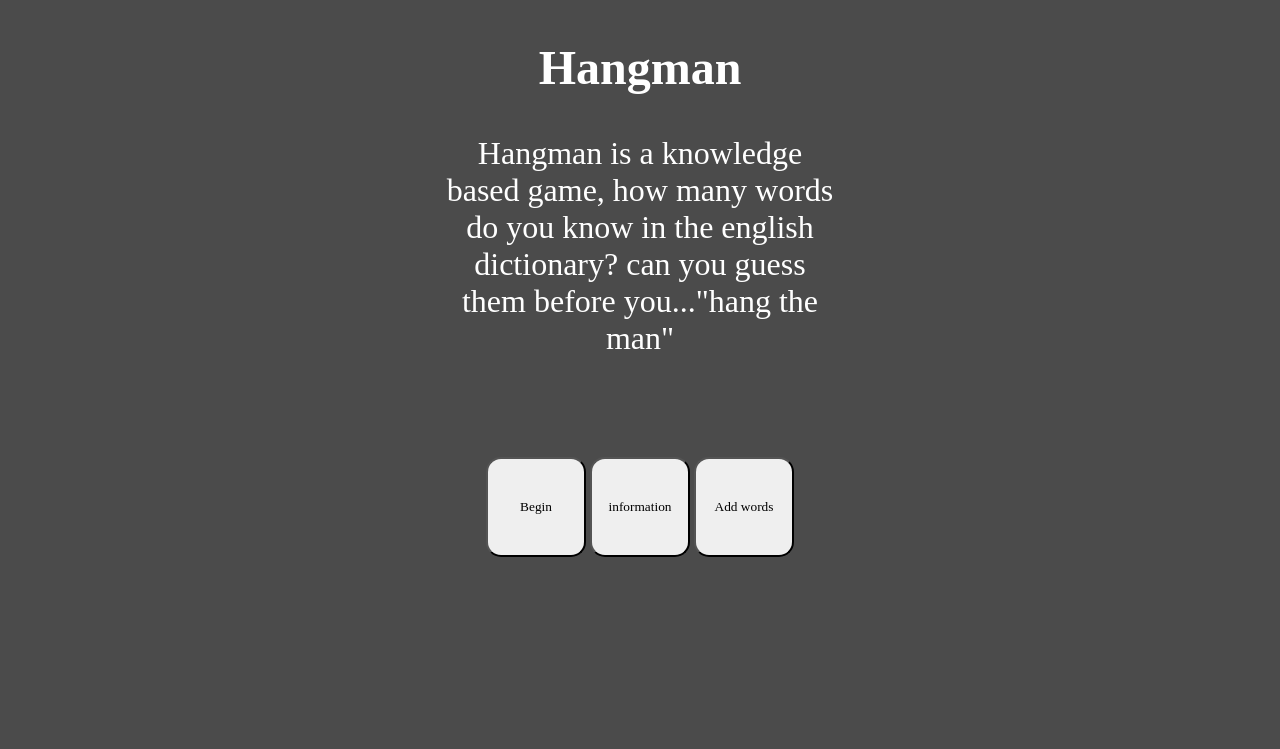
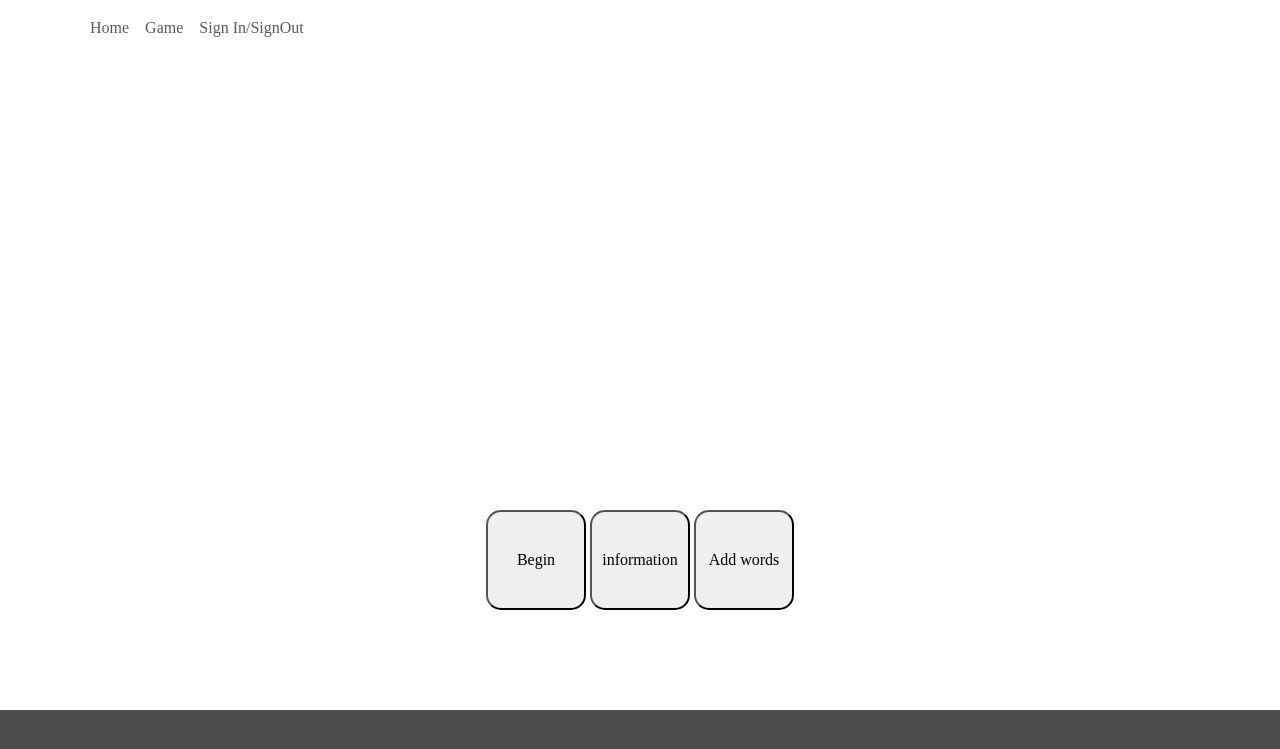
Before and after one commit to Tropicalbunny/FLASK, a Flask app: page / in a window 1280 px wide. Shown: the top 749 px of the page. Run offline with Flask 3, Linux system fonts and the light colour scheme; some libraries are stand-ins or nearby versions; some web fonts are replaced.

Commit message:
added nav bar and created base for login/signup

```diff
--- a/templates/base.html
+++ b/templates/base.html
@@ -3,6 +3,8 @@
 <head>
     <meta charset="UTF-8">
     <meta name="viewport" content="width=device-width, initial-scale=1.0">
+    <link href="https://cdn.jsdelivr.net/npm/bootstrap@5.3.0/dist/css/bootstrap.min.css" rel="stylesheet"
+        integrity="sha384-9ndCyUaIbzAi2FUVXJi0CjmCapSmO7SnpJef0486qhLnuZ2cdeRhO02iuK6FUUVM" crossorigin="anonymous">
     <link rel="stylesheet" href="{{ url_for('static', filename='css/styles.css') }}">
     <script src="https://kit.fontawesome.com/d94f1f75f6.js" crossorigin="anonymous"></script>
     <script src="//ajax.googleapis.com/ajax/libs/jquery/1.9.1/jquery.min.js"></script>
@@ -11,6 +13,37 @@
     {% block head %}{% endblock %}
 </head>
 <body>
+    <section>
+
+            <!--Nav Bar -->
+            <div id="nav-back">
+                        <!--Logo-->
+        <div id="navbar">
+            <a href="index.html">
+                <div class="slowfade" id="logo-container">
+                    <div id="logo"></div>
+                </div>
+            </a>
+            <div class="container nav-back">
+                <nav class="navbar navbar-expand">
+                    <div class=" navbar-collapse collapse" id="navbarSupportedContent">
+                        <ul class="navbar-nav mr-auto" id="menu-container">
+                            <li class="nav-item ">
+                                <a class="nav-link small-screen link-hover" href="index.html">Home</a>
+                            </li>
+                            <li class="nav-item navspacing">
+                                <a class="nav-link small-screen activesheet link-hover" href="index.html">Game</a>
+                            </li>
+                            <li class="nav-item ">
+                                <a class="nav-link small-screen link-hover" href="Contact-us.html">Sign In/SignOut</a>
+                            </li>
+                        </ul>
+                    </div>
+                </nav>
+            </div>
+        </div>
+    </div>
+    </section>
     {% block body %}{% endblock %}
 </body>
 </html>
```
Also changed, not shown: templates/login.html (added, +18 -0 lines), templates/signup.html (added, +9 -0 lines).
